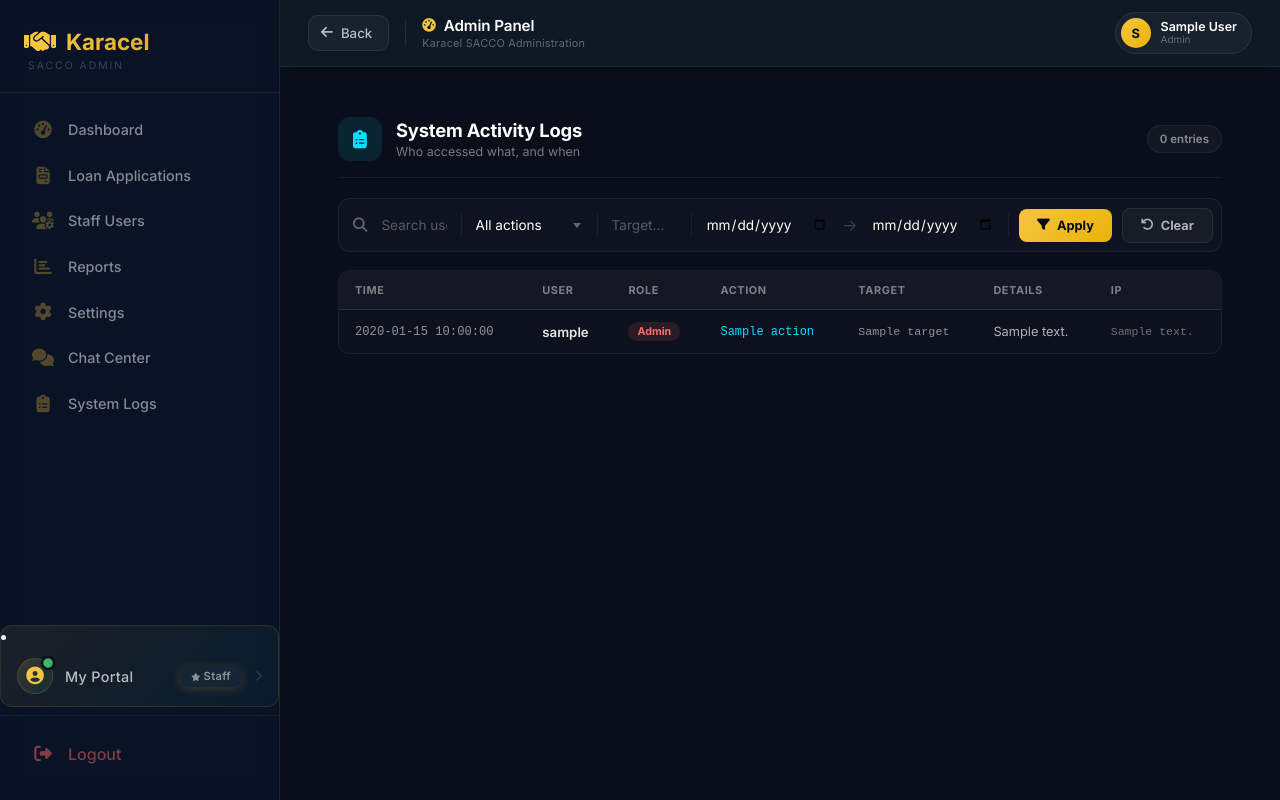
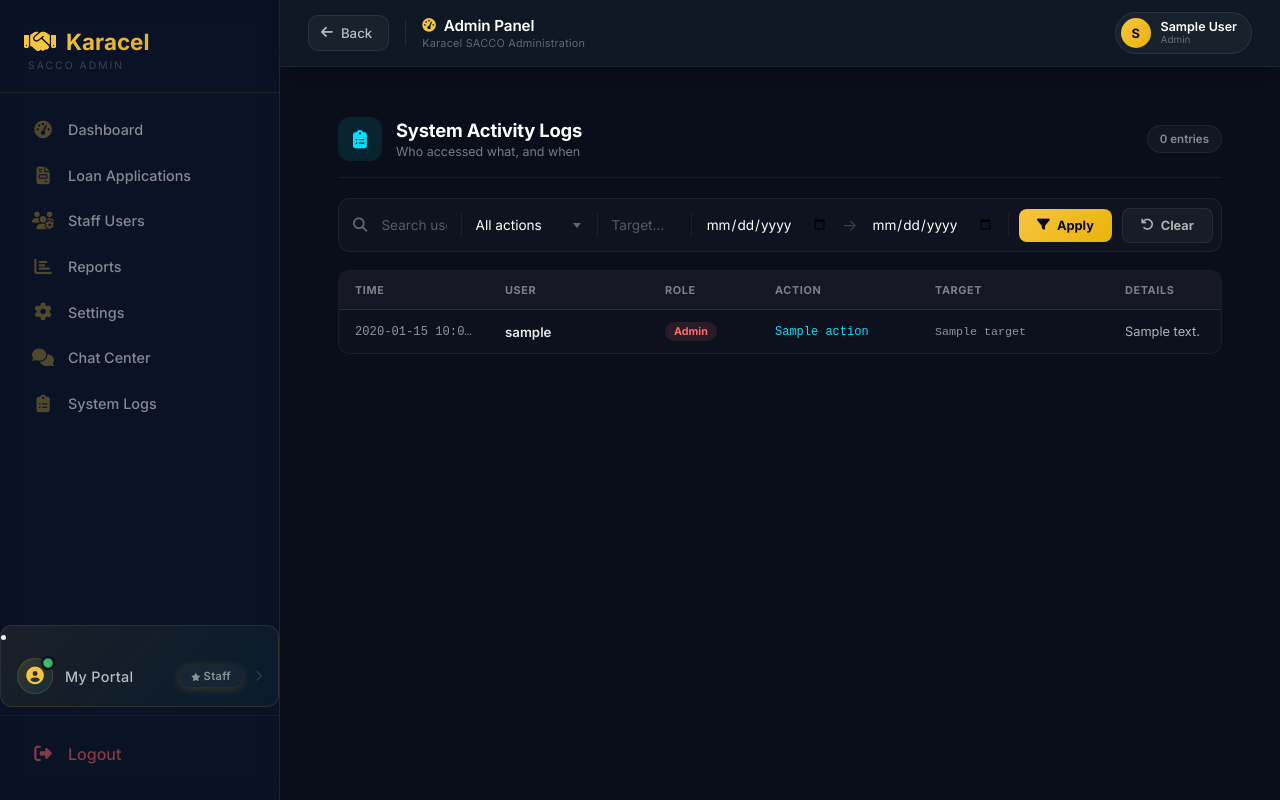
Before and after one commit to Gertrude-9/karacel-website, a Flask app: page /admin/logs in a window 1280 px wide. Run offline with Flask 3, Linux system fonts and the light colour scheme; the visitor is signed in with stand-in values (Sample User, id 1); a database or web service that is not in the repository returns one stand-in record (values such as "Sample title"); data that the repository does not hold is empty; parts of the project's set-up code (start-up, migrations or seed data) failed here and were passed over; some libraries are stand-ins or nearby versions.

Commit message:
Remove IP column from system logs table for cleaner layout

```diff
--- a/templates/admin/system-logs.html
+++ b/templates/admin/system-logs.html
@@ -172,6 +172,7 @@
     width: 100%;
     border-collapse: collapse;
     font-size: 0.83rem;
+    table-layout: fixed;
 }
 
 .syslog-table thead th {
@@ -187,10 +188,20 @@
     white-space: nowrap;
 }
 
+/* Fixed column widths for clean alignment */
+.syslog-table thead th:nth-child(1) { width: 150px; }  /* Time */
+.syslog-table thead th:nth-child(2) { width: 160px; }  /* User */
+.syslog-table thead th:nth-child(3) { width: 110px; }  /* Role */
+.syslog-table thead th:nth-child(4) { width: 160px; }  /* Action */
+.syslog-table thead th:nth-child(5) { width: 190px; }  /* Target */
+.syslog-table thead th:nth-child(6) { }                 /* Details — flexible */
+
 .syslog-table tbody td {
     padding: 12px 16px;
     border-bottom: 1px solid rgba(255,255,255,0.035);
     vertical-align: middle;
+    overflow: hidden;
+    text-overflow: ellipsis;
 }
 
 .syslog-table tbody tr:last-child td {
@@ -211,31 +222,35 @@
 .syslog-name {
     font-weight: 600;
     color: rgba(255,255,255,0.9);
+    overflow: hidden;
+    text-overflow: ellipsis;
+    white-space: nowrap;
 }
 
 .syslog-mono {
     font-family: 'Courier New', monospace;
     font-size: 0.75rem;
     color: #00e0ff;
-    word-break: break-all;
+    overflow: hidden;
+    text-overflow: ellipsis;
+    white-space: nowrap;
 }
 
 .syslog-target {
     font-family: 'Courier New', monospace;
     font-size: 0.73rem;
     color: rgba(255,255,255,0.55);
-    word-break: break-all;
+    overflow: hidden;
+    text-overflow: ellipsis;
+    white-space: nowrap;
 }
 
 .syslog-detail {
     color: rgba(255,255,255,0.68);
     font-size: 0.8rem;
-}
-
-.syslog-ip {
-    font-family: 'Courier New', monospace;
-    font-size: 0.72rem;
-    color: rgba(255,255,255,0.4);
+    overflow: hidden;
+    text-overflow: ellipsis;
+    white-space: nowrap;
 }
 
 /* Role badge */
@@ -272,6 +287,15 @@
 }
 
 /* Mobile */
+@media (max-width: 900px) {
+    .syslog-table { table-layout: auto; }
+    .syslog-table thead th:nth-child(1),
+    .syslog-table thead th:nth-child(2),
+    .syslog-table thead th:nth-child(3),
+    .syslog-table thead th:nth-child(4),
+    .syslog-table thead th:nth-child(5) { width: auto; }
+}
+
 @media (max-width: 700px) {
     .syslog-page { padding: 14px; }
     .syslog-filterbar {
@@ -289,7 +313,7 @@
 
 <div class="syslog-page">
 
-    <!-- ── Header (title only) ── -->
+    <!-- Header -->
     <div class="syslog-head">
         <div class="syslog-head-icon">
             <i class="fas fa-clipboard-list"></i>
@@ -301,7 +325,7 @@
         <span class="syslog-head-count">{{ total_logs }} entries</span>
     </div>
 
-    <!-- ── Unified Filter Bar ── -->
+    <!-- Unified Filter Bar -->
     <form method="GET" action="/admin/logs" class="syslog-filterbar">
 
         <i class="fas fa-search search-icon"></i>
@@ -344,7 +368,7 @@
         </a>
     </form>
 
-    <!-- ── Logs Table ── -->
+    <!-- Logs Table (no IP column) -->
     <div class="syslog-tablewrap">
         <table class="syslog-table">
             <thead>
@@ -355,7 +379,6 @@
                     <th>Action</th>
                     <th>Target</th>
                     <th>Details</th>
-                    <th>IP</th>
                 </tr>
             </thead>
             <tbody>
@@ -363,20 +386,19 @@
                     {% for l in logs %}
                     <tr>
                         <td class="syslog-time">{{ l.created_at }}</td>
-                        <td class="syslog-name">{{ l.user_name }}</td>
+                        <td class="syslog-name" title="{{ l.user_name }}">{{ l.user_name }}</td>
                         <td>
                             {% set r = (l.user_role or 'default')|lower %}
                             <span class="syslog-role syslog-role-{{ r }}">{{ l.user_role|title }}</span>
                         </td>
-                        <td class="syslog-mono">{{ l.action }}</td>
-                        <td class="syslog-target">{{ l.target or '-' }}</td>
-                        <td class="syslog-detail">{{ l.details or '-' }}</td>
-                        <td class="syslog-ip">{{ l.ip_address or '-' }}</td>
+                        <td class="syslog-mono" title="{{ l.action }}">{{ l.action }}</td>
+                        <td class="syslog-target" title="{{ l.target or '-' }}">{{ l.target or '-' }}</td>
+                        <td class="syslog-detail" title="{{ l.details or '-' }}">{{ l.details or '-' }}</td>
                     </tr>
                     {% endfor %}
                 {% else %}
                     <tr>
-                        <td colspan="7">
+                        <td colspan="6">
                             <div class="syslog-empty">
                                 <i class="fas fa-inbox"></i>
                                 <p>No log entries found</p>
```
